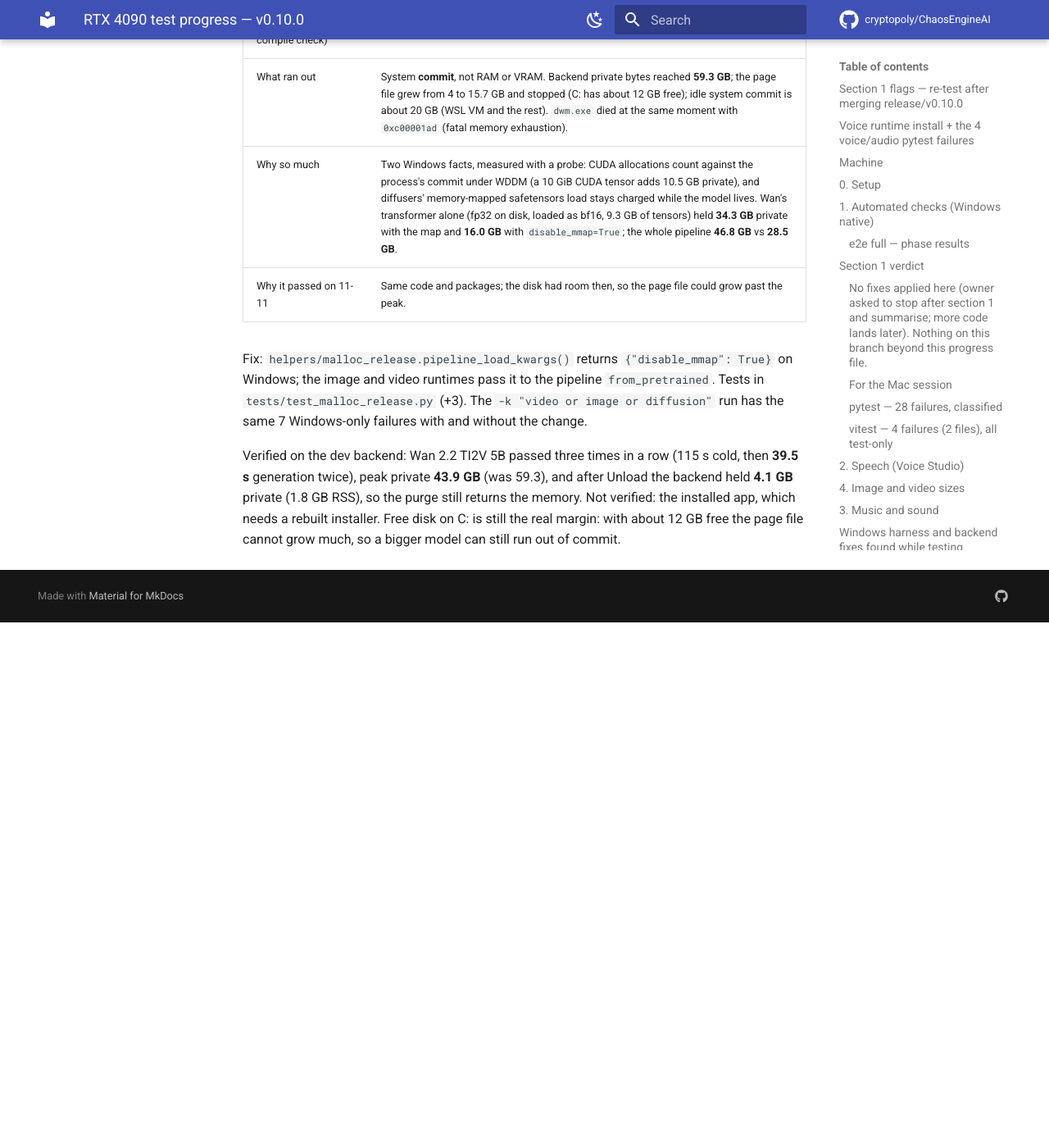
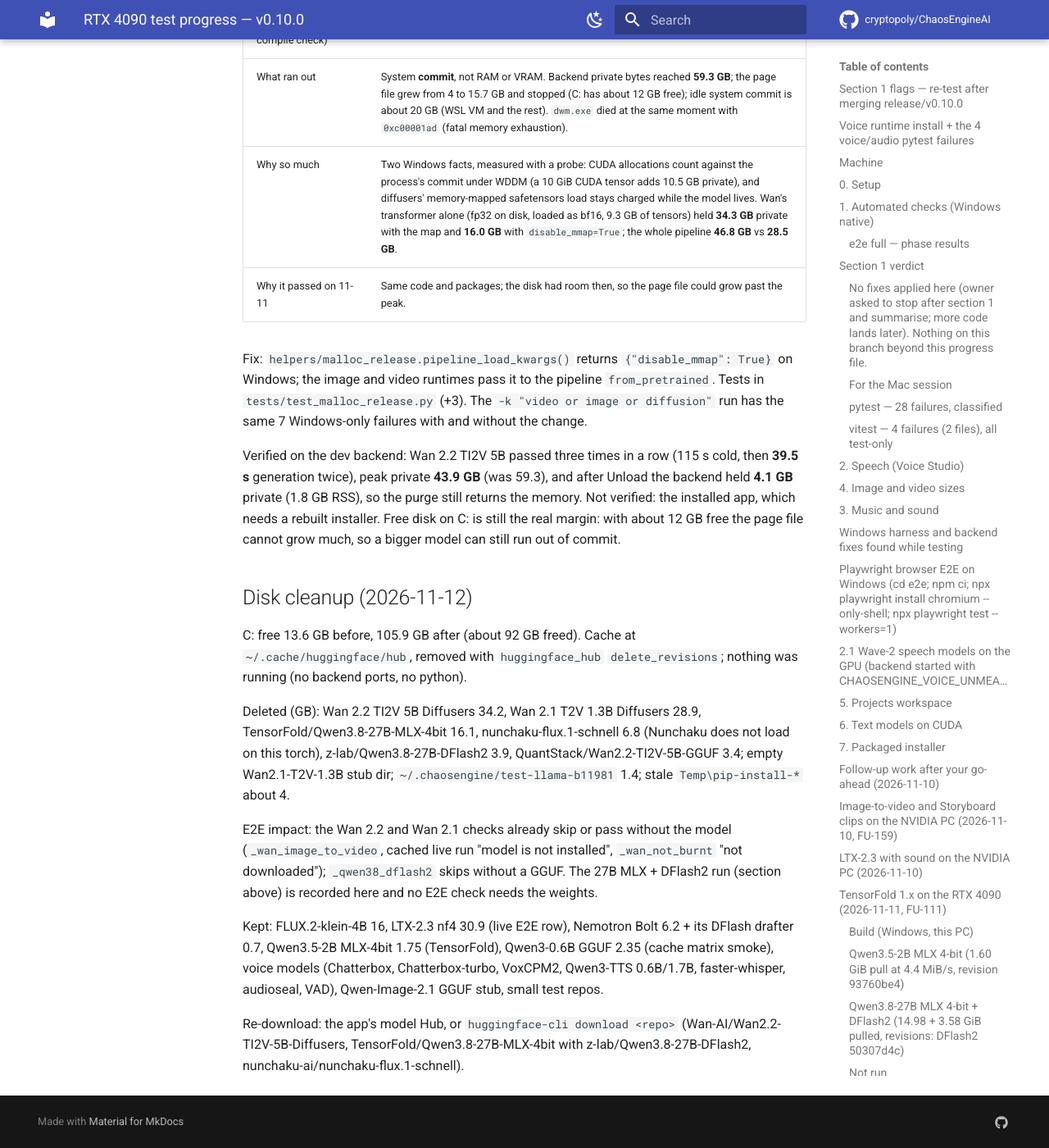
Before and after one commit to cryptopoly/ChaosEngineAI, an MkDocs documentation site: the page built from docs/progress/rtx4090-progress.md, in a window 1280 px wide and 1400 px high, scrolled down 71102 px. Shown: the whole window at 82% size. Built offline with MkDocs 1.6.1 and Material for MkDocs 9.7.7, drawn with Linux system fonts in a browser that asks for light colours; comment, search, counter and statistics services are not loaded; before the commit the page ends 71861 px from its top, so only the background shows below that.

Commit message:
docs(progress): disk cleanup, 92 GB freed from the model cache

```diff
--- a/docs/progress/rtx4090-progress.md
+++ b/docs/progress/rtx4090-progress.md
@@ -1065,3 +1065,15 @@
 Fix: `helpers/malloc_release.pipeline_load_kwargs()` returns `{"disable_mmap": True}` on Windows; the image and video runtimes pass it to the pipeline `from_pretrained`. Tests in `tests/test_malloc_release.py` (+3). The `-k "video or image or diffusion"` run has the same 7 Windows-only failures with and without the change.
 
 Verified on the dev backend: Wan 2.2 TI2V 5B passed three times in a row (115 s cold, then **39.5 s** generation twice), peak private **43.9 GB** (was 59.3), and after Unload the backend held **4.1 GB** private (1.8 GB RSS), so the purge still returns the memory. Not verified: the installed app, which needs a rebuilt installer. Free disk on C: is still the real margin: with about 12 GB free the page file cannot grow much, so a bigger model can still run out of commit.
+
+## Disk cleanup (2026-11-12)
+
+C: free 13.6 GB before, 105.9 GB after (about 92 GB freed). Cache at `~/.cache/huggingface/hub`, removed with `huggingface_hub` `delete_revisions`; nothing was running (no backend ports, no python).
+
+Deleted (GB): Wan 2.2 TI2V 5B Diffusers 34.2, Wan 2.1 T2V 1.3B Diffusers 28.9, TensorFold/Qwen3.8-27B-MLX-4bit 16.1, nunchaku-flux.1-schnell 6.8 (Nunchaku does not load on this torch), z-lab/Qwen3.8-27B-DFlash2 3.9, QuantStack/Wan2.2-TI2V-5B-GGUF 3.4; empty Wan2.1-T2V-1.3B stub dir; `~/.chaosengine/test-llama-b11981` 1.4; stale `Temp\pip-install-*` about 4.
+
+E2E impact: the Wan 2.2 and Wan 2.1 checks already skip or pass without the model (`_wan_image_to_video`, cached live run "model is not installed", `_wan_not_burnt` "not downloaded"); `_qwen38_dflash2` skips without a GGUF. The 27B MLX + DFlash2 run (section above) is recorded here and no E2E check needs the weights.
+
+Kept: FLUX.2-klein-4B 16, LTX-2.3 nf4 30.9 (live E2E row), Nemotron Bolt 6.2 + its DFlash drafter 0.7, Qwen3.5-2B MLX-4bit 1.75 (TensorFold), Qwen3-0.6B GGUF 2.35 (cache matrix smoke), voice models (Chatterbox, Chatterbox-turbo, VoxCPM2, Qwen3-TTS 0.6B/1.7B, faster-whisper, audioseal, VAD), Qwen-Image-2.1 GGUF stub, small test repos.
+
+Re-download: the app's model Hub, or `huggingface-cli download <repo>` (Wan-AI/Wan2.2-TI2V-5B-Diffusers, TensorFold/Qwen3.8-27B-MLX-4bit with z-lab/Qwen3.8-27B-DFlash2, nunchaku-ai/nunchaku-flux.1-schnell).
```
